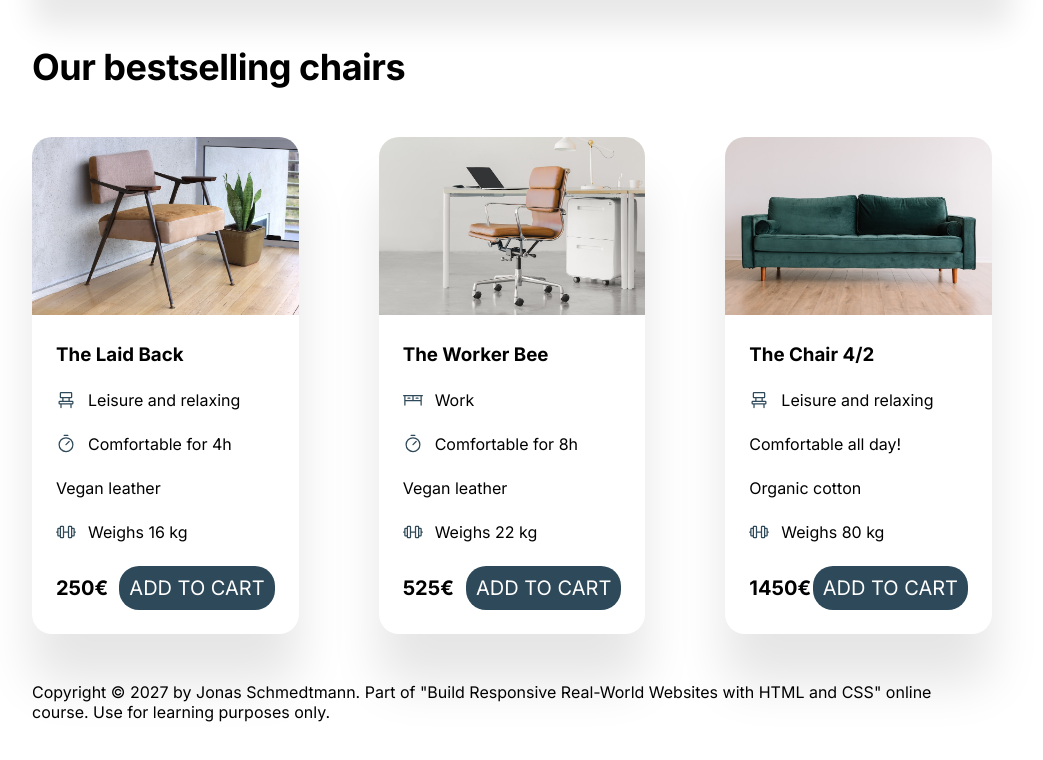
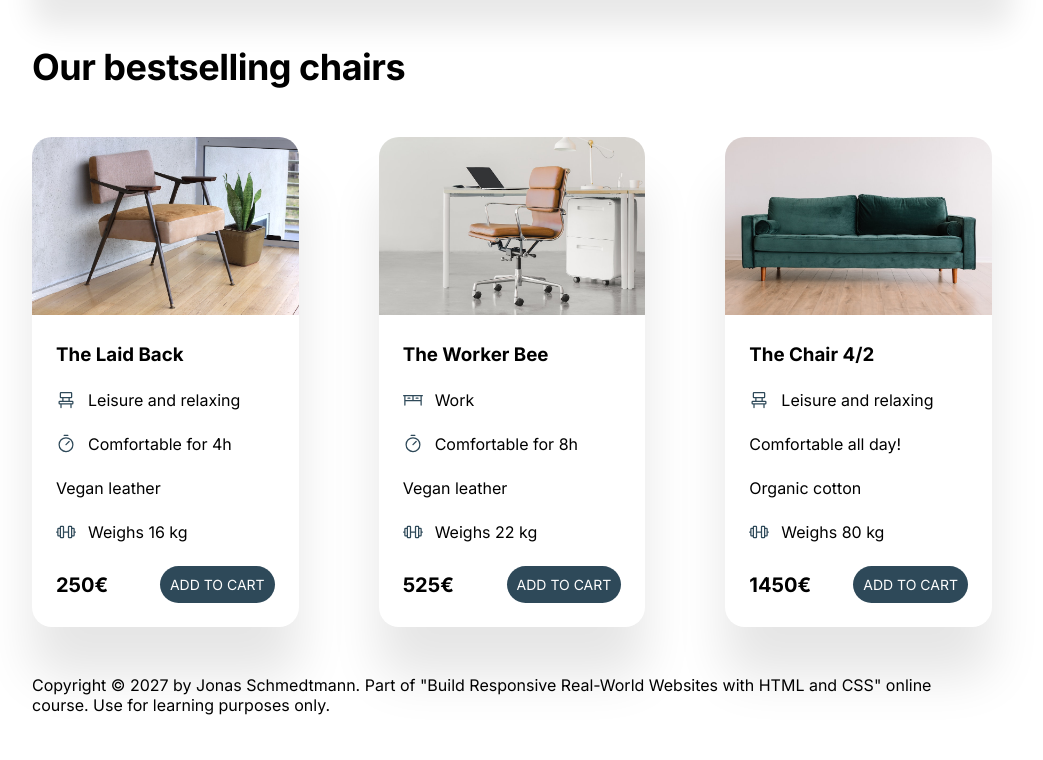
Before and after one commit to fact-ford1/UI_and_UX, a plain HTML site: page index.html in a window 1280 px wide. Shown: the part 1329-2089 px from the top of the page, without its empty margins (128-1171 px from the left). Drawn offline with Linux system fonts and the light colour scheme.

Commit message:
No Comment

```diff
--- a/style.css
+++ b/style.css
@@ -98,8 +98,8 @@ p.header-text {
   font-size: 20px;
 
 }
-.btn .btn--small{
-
+.btn--small{
+  font-size: 14px;
 }
 .btn:active,
 .btn:hover {
```
